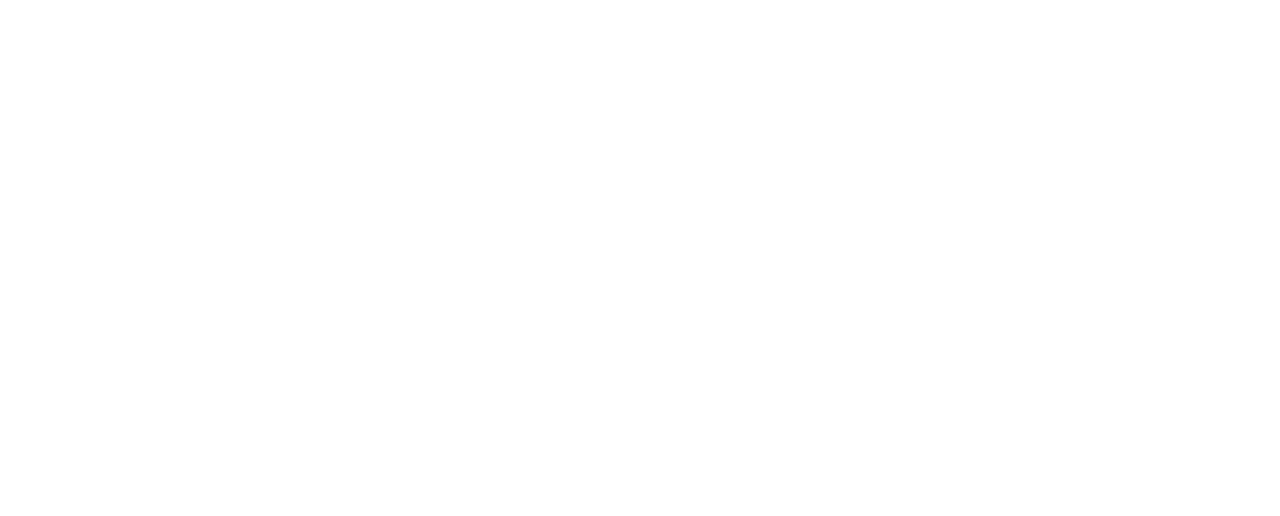
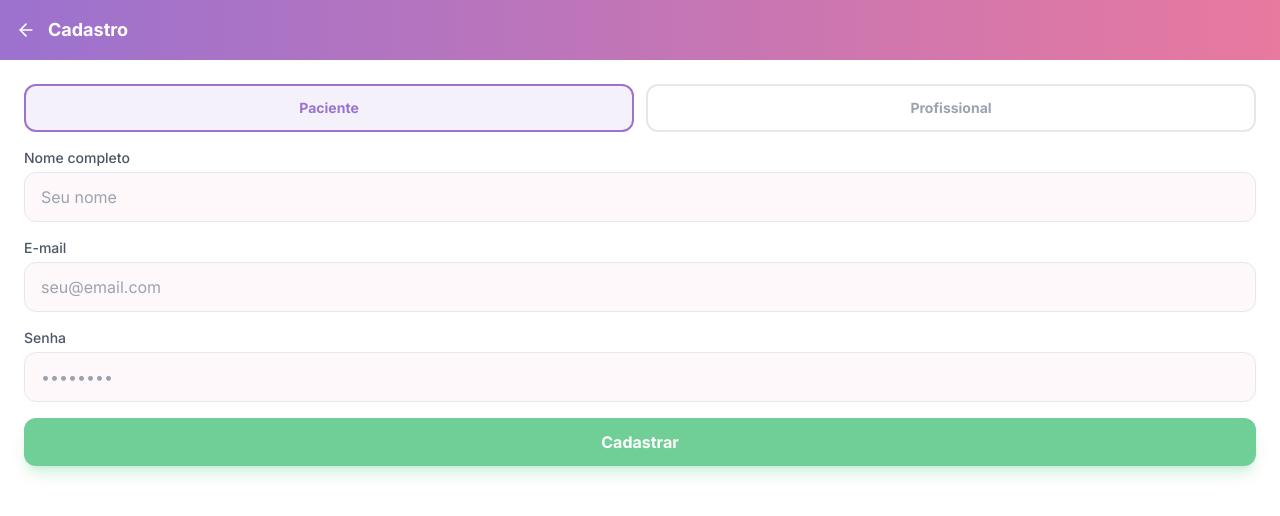
Before and after one commit to pedrobellezia/fenix-web, a Nuxt app: page /register in a window 1280 px wide. Before the commit this address had no page. Shown: the top 516 px of the page. Built offline with nearby package versions, Linux system fonts and the light colour scheme.

Commit message:
feat: implement authentication pages login, register

```diff
--- /dev/null
+++ b/app/pages/login.vue
@@ -0,0 +1,84 @@
+<script setup lang="ts">
+import { ref } from 'vue'
+
+const email = ref('')
+const password = ref('')
+
+const handleLogin = () => {
+  // Simular login e navegar para home
+  navigateTo('/home')
+}
+</script>
+
+<template>
+  <div
+    id="screen-login"
+    class="flex h-full min-h-screen flex-col font-[Quicksand]"
+  >
+    <div
+      class="flex flex-1 flex-col items-center justify-center bg-gradient-to-b from-lilac to-rose-dark p-8"
+    >
+      <div
+        class="mb-6 flex h-24 w-24 items-center justify-center rounded-full bg-white/20 backdrop-blur-sm"
+      >
+        <span class="text-5xl">🔥</span>
+      </div>
+
+      <h1 id="app-title" class="mb-2 text-4xl font-bold text-white">Fênix</h1>
+
+      <p class="text-center text-sm text-white/80">
+        Renascendo com esperança a cada dia
+      </p>
+    </div>
+
+    <div class="space-y-4 p-6">
+      <div>
+        <label
+          for="login-email"
+          class="mb-1 block text-sm font-medium text-gray-600"
+        >
+          E-mail
+        </label>
+
+        <input
+          id="login-email"
+          v-model="email"
+          type="email"
+          placeholder="seu@email.com"
+          class="w-full rounded-xl border border-rose/40 bg-rose-light/30 px-4 py-3 focus:outline-none focus:ring-2 focus:ring-lilac/50"
+        >
+      </div>
+
+      <div>
+        <label
+          for="login-pass"
+          class="mb-1 block text-sm font-medium text-gray-600"
+        >
+          Senha
+        </label>
+
+        <input
+          id="login-pass"
+          v-model="password"
+          type="password"
+          placeholder="••••••••"
+          class="w-full rounded-xl border border-rose/40 bg-rose-light/30 px-4 py-3 focus:outline-none focus:ring-2 focus:ring-lilac/50"
+        >
+      </div>
+
+      <button
+        class="w-full rounded-xl bg-mint py-3 font-bold text-white shadow-lg shadow-mint/30 transition-all hover:bg-mint-dark"
+        @click="handleLogin"
+      >
+        Entrar
+      </button>
+
+      <button
+        class="w-full py-2 text-sm font-medium text-lilac"
+        @click="navigateTo('/register')"
+      >
+        Criar conta
+      </button>
+    </div>
+  </div>
+</template>
--- /dev/null
+++ b/app/pages/register.vue
@@ -0,0 +1,99 @@
+<script setup lang="ts">
+import { ref } from 'vue'
+import { ArrowLeft } from 'lucide-vue-next'
+
+const role = ref('paciente')
+const name = ref('')
+const email = ref('')
+const password = ref('')
+
+const selectRole = (selectedRole: string) => {
+  role.value = selectedRole
+}
+
+const handleRegister = () => {
+  // Simular cadastro e redirecionar
+  navigateTo('/home')
+}
+</script>
+
+<template>
+  <div id="screen-register" class="screen flex-col h-full active">
+    <header
+      class="bg-gradient-to-r from-lilac to-rose-dark p-4 flex items-center gap-3"
+    >
+      <button class="text-white flex items-center" @click="navigateTo('/login')">
+        <ArrowLeft class="w-5 h-5" />
+      </button>
+      <h2 class="text-white font-bold text-lg">Cadastro</h2>
+    </header>
+    <div class="flex-1 overflow-auto p-6 space-y-4">
+      <div class="flex gap-3">
+        <button
+          id="btn-paciente"
+          class="flex-1 py-3 rounded-xl border-2 font-bold text-sm transition-all"
+          :class="role === 'paciente' ? 'border-lilac bg-lilac/10 text-lilac' : 'border-gray-200 text-gray-400'"
+          @click="selectRole('paciente')"
+        >
+          Paciente
+        </button>
+        <button
+          id="btn-profissional"
+          class="flex-1 py-3 rounded-xl border-2 font-bold text-sm transition-all"
+          :class="role === 'profissional' ? 'border-lilac bg-lilac/10 text-lilac' : 'border-gray-200 text-gray-400'"
+          @click="selectRole('profissional')"
+        >
+          Profissional
+        </button>
+      </div>
+      <div>
+        <label
+          for="reg-name"
+          class="text-sm font-medium text-gray-600 block mb-1"
+          >Nome completo</label
+        >
+        <input
+          id="reg-name"
+          v-model="name"
+          type="text"
+          placeholder="Seu nome"
+          class="w-full px-4 py-3 rounded-xl border border-rose/40 focus:outline-none focus:ring-2 focus:ring-lilac/50 bg-rose-light/30"
+        >
+      </div>
+      <div>
+        <label
+          for="reg-email"
+          class="text-sm font-medium text-gray-600 block mb-1"
+          >E-mail</label
+        >
+        <input
+          id="reg-email"
+          v-model="email"
+          type="email"
+          placeholder="seu@email.com"
+          class="w-full px-4 py-3 rounded-xl border border-rose/40 focus:outline-none focus:ring-2 focus:ring-lilac/50 bg-rose-light/30"
+        >
+      </div>
+      <div>
+        <label
+          for="reg-pass"
+          class="text-sm font-medium text-gray-600 block mb-1"
+          >Senha</label
+        >
+        <input
+          id="reg-pass"
+          v-model="password"
+          type="password"
+          placeholder="••••••••"
+          class="w-full px-4 py-3 rounded-xl border border-rose/40 focus:outline-none focus:ring-2 focus:ring-lilac/50 bg-rose-light/30"
+        >
+      </div>
+      <button
+        class="w-full py-3 bg-mint text-white font-bold rounded-xl hover:bg-mint-dark transition-all shadow-lg shadow-mint/30"
+        @click="handleRegister"
+      >
+        Cadastrar
+      </button>
+    </div>
+  </div>
+</template>
```
